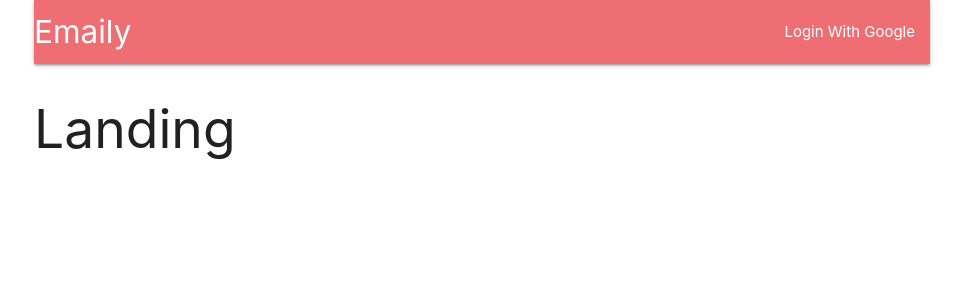
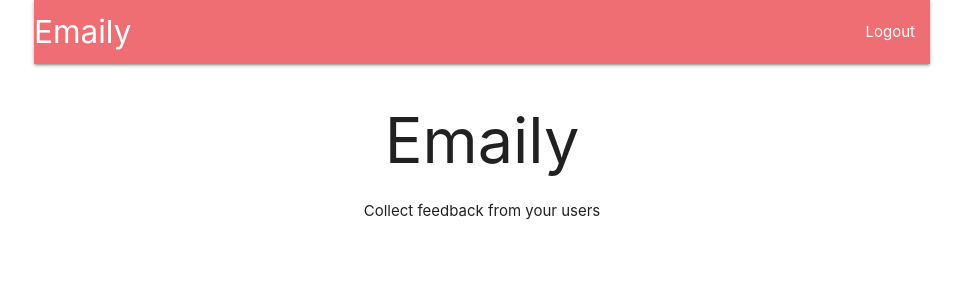
Before and after one commit to rsmoreira/emaily, a React (Create React App) app in the folder client/: page / in a window 1280 px wide. Shown: the top 300 px of the page, without its empty margins (158-1121 px from the left). Built offline with nearby package versions, Linux system fonts and the light colour scheme; no server answers.

Commit message:
Login/Logout routers added to FrontEnd.

```diff
--- a/client/src/actions/index.js
+++ b/client/src/actions/index.js
@@ -1,12 +1,7 @@
 import axios from 'axios';
 import { FETCH_USER } from './types';
 
-export const fetchUser = () => {
-    return function (dispatch) {
-        axios
-            .get('/api/current_user')
-            .then(
-                res => dispatch({ type: FETCH_USER, payload: res })
-            );
-    };
+export const fetchUser = () => async dispatch => {
+    const res = await axios.get('/api/current_user');
+    dispatch({ type: FETCH_USER, payload: res.data });
 };
--- a/client/src/components/App.js
+++ b/client/src/components/App.js
@@ -5,9 +5,10 @@ import { connect } from 'react-redux';
 import * as actions from '../actions';
 
 import Header from './Header';
+import Landing from './Landing';
 const Dashboard = () => <h2>Dashboard</h2>;
 const SurveyNew = () => <h2>SurveyNew</h2>;
-const Landing = () => <h2>Landing</h2>;
+
 
 class App extends Component {
     componentDidMount() {
--- a/client/src/components/Header.js
+++ b/client/src/components/Header.js
@@ -1,15 +1,31 @@
 import React, { Component } from 'react';
+import { connect } from 'react-redux';
+import { Link } from 'react-router-dom';
 
 class Header extends Component {
+    renderContent() {
+        switch (this.props.auth) {
+            case null:
+                return;
+            case false:
+                return <li><a href="/auth/google">Login With Google</a></li>;
+            default:
+                return <li><a href="/api/logout">Logout</a></li>
+        }
+    }
+
     render() {
         return(
             <nav>
                 <div className="nav-wrapper">
-
-                    <a href="/" className="left brand-logo">Emaily</a>
-
+                    <Link
+                        to={this.props.auth ? '/surveys' : '/'}
+                        className="left brand-logo"
+                    >
+                        Emaily
+                    </Link>
                     <ul id="nav-mobile" className="right">
-                        <li><a href="/auth/google">Login With Google</a></li>
+                        {this.renderContent()}
                     </ul>
 
                 </div>
@@ -18,4 +34,10 @@ class Header extends Component {
     }
 }
 
-export default Header;
+function mapStateToProps({auth}) {
+    // It maps the authReducer mapped into ../reducers/index.js
+    // Into the index, we are calling the authReducer as 'auth'.
+    return { auth };
+}
+
+export default connect(mapStateToProps)(Header);
--- /dev/null
+++ b/client/src/components/Landing.js
@@ -0,0 +1,12 @@
+import React from 'react';
+
+const Landing = () => {
+    return (
+        <div style={{ textAlign: 'center' }}>
+            <h1>Emaily</h1>
+            Collect feedback from your users
+        </div>
+    );
+};
+
+export default Landing;
--- a/client/src/reducers/authReducer.js
+++ b/client/src/reducers/authReducer.js
@@ -1,6 +1,9 @@
+import { FETCH_USER } from '../actions/types';
+
 export default function(state = {}, action) {
-    console.log(action);
     switch (action.type) {
+        case FETCH_USER :
+            return action.payload || false;
         default:
             return state;
     }
--- a/client/src/reducers/index.js
+++ b/client/src/reducers/index.js
@@ -1,6 +1,6 @@
 import { combineReducers } from 'redux';
 import authReducer from './authReducer';
 
-export default combineReducers({
+export default combineReducers ({
     auth: authReducer
 });
```
Also changed, not shown: 1 other file (tests, documents, lock files or other folders).
